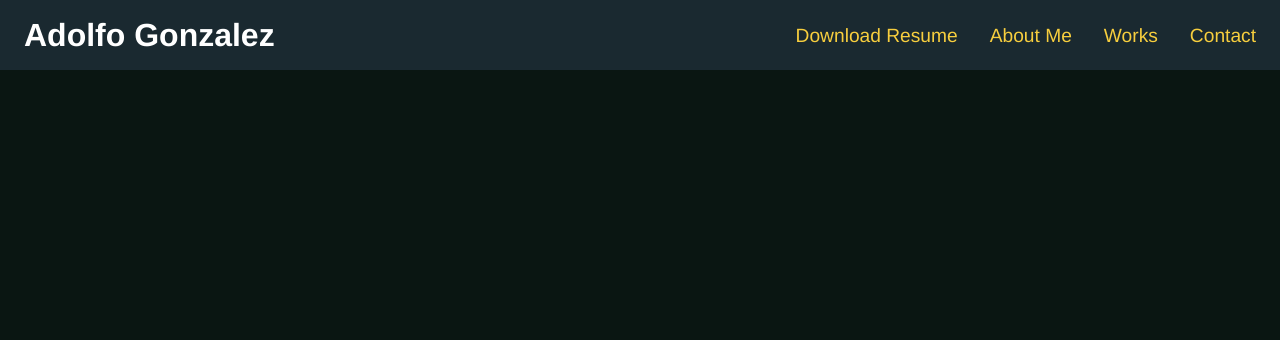
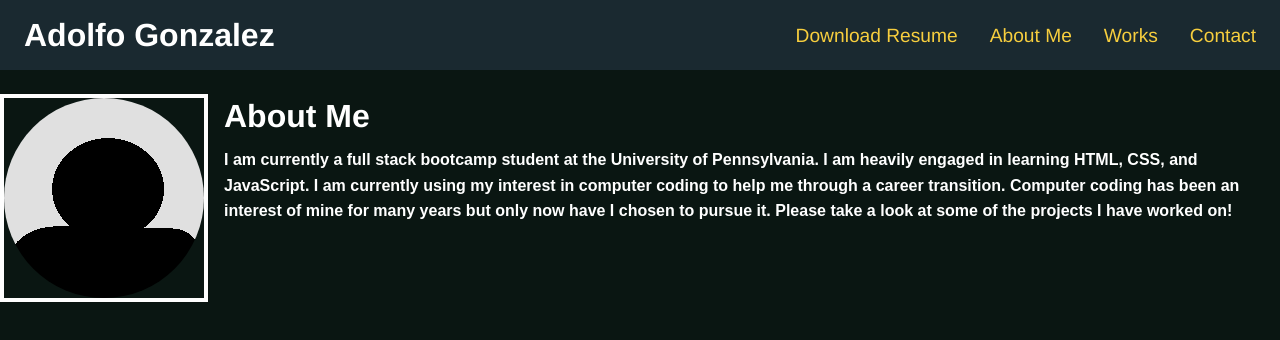
Before and after one commit to Adolfo-G/Portfolio, a plain HTML site: page index.html in a window 1280 px wide. Drawn offline with nearby package versions, Linux system fonts and the light colour scheme.

Commit message:
added aboutme and css for it

```diff
--- a/index.html
+++ b/index.html
@@ -24,7 +24,22 @@
         </ul>
     </div>
   </div>
-
+  <br>
+  <div class="media-object">
+    <div class="media-object-section">
+      <div class="thumbnail">
+        <img class="profilePic" src="icon-placeholder.png">
+      </div>
+    </div>
+    <div class="media-object-section">
+      <h4 id="about-me">About Me</h4>
+      <p> I am currently a full stack bootcamp student at the University of Pennsylvania.
+        I am heavily engaged in learning HTML, CSS, and JavaScript.
+        I am currently using my interest in computer coding to help me through a career transition.
+        Computer coding has been an interest of mine for many years but only now have I chosen to pursue it.
+        Please take a look at some of the projects I have worked on!</p>
+    </div>
+  </div>
 
   <script src="https://code.jquery.com/jquery-2.1.4.min.js"></script>
     <script src="https://cdn.jsdelivr.net/npm/foundation-sites@6.7.4/dist/js/foundation.min.js" crossorigin="anonymous"></script>
--- a/style.css
+++ b/style.css
@@ -25,3 +25,14 @@ a:hover{
     color:var(--yellow);
     opacity: 80%;
 }
+h4{
+    font-weight:750;
+    font-size:200%;
+}
+.profilePic{
+    border-radius: 100px;
+}
+p{
+    font-weight: bold;
+    font-family:Arial, Helvetica, sans-serif ;
+}
```
